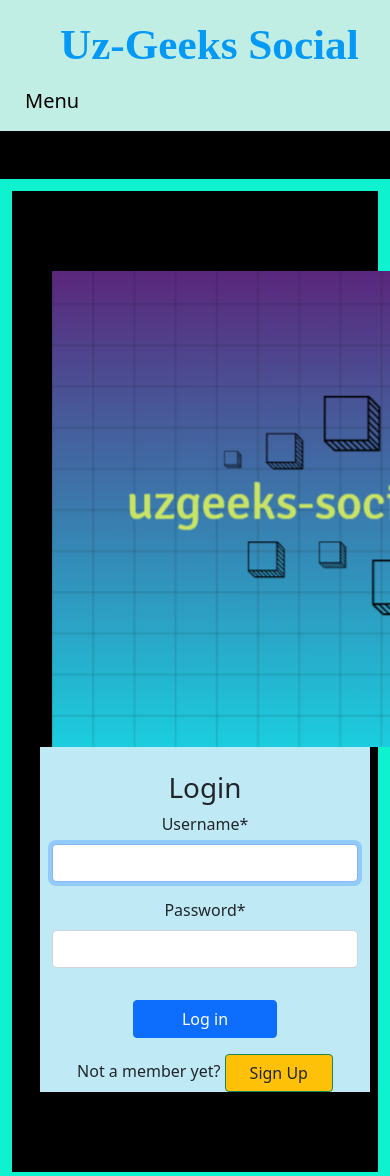
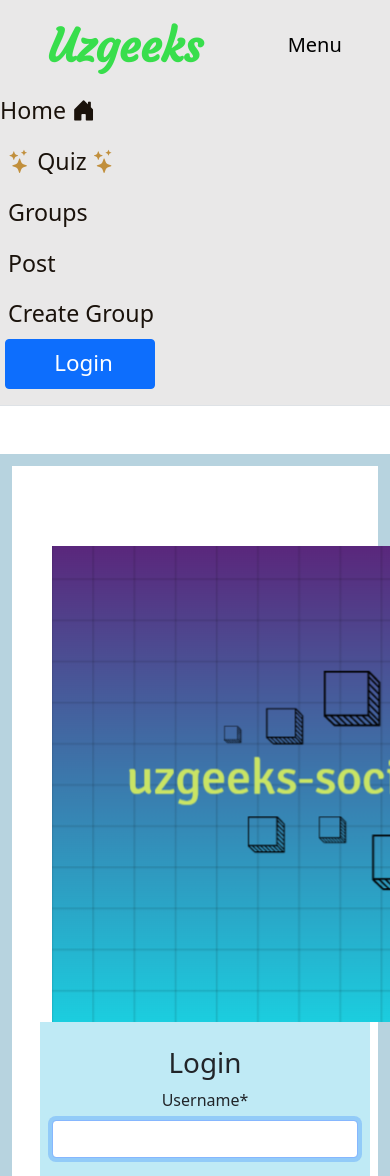
Before and after one commit to Jamshid-Ganiev/uzgeeks-social, a Django app: a page that uses templates/base.html in a window 390 px wide, after a click on "Menu". Shown: the top 1176 px of the page. Run offline with Django 4.2, Linux system fonts and the light colour scheme; parts of the project's set-up code (start-up, migrations or seed data) failed here and were passed over; some libraries are stand-ins or nearby versions.

Commit message:
Update Style, Add Hamburger Icon, Delete junk code, and Add animation to Navbar Brand

```diff
--- a/static/css/main.css
+++ b/static/css/main.css
@@ -1,15 +1,30 @@
+/* ANIMATON */
+@keyframes color-change {
+  0% { color: #301E67; }
+  15% { color: #B05A7A; }
+  25% { color: #222222; }
+  35% { color: #E8AA42; }
+  55% { color: #31C6D4; }
+  55% { color: #FF7B54; }
+  65% { color: #FF1E1E; }
+  75% { color: #89CFFD; }
+  85% { color: #002B5B; }
+  95% { color: #2C3333; }
+  100% { color: #38E54D; }
+}
+
 .mycontent{
     padding: 80px 20px 80px 40px;
-    border: 12px solid rgb(15, 242, 208);
+    border: 12px solid #B7D3DF;
   }
 
   html, body {
     height: 100%;
     width: 100%;
     overflow: auto;
-    background: #000000;
+    background: #FFFFFF;
     margin: 0;
-    color: antiquewhite;
+    color: rgb(19, 17, 15);
     padding-top: 15px;
     padding: 0;
   }
@@ -17,12 +32,21 @@
  .nav-item {
   font-size: 1.45rem;
  }
-
+ .nav-link{
+  color: #1A120B;
+ }
  .profile-nav, .login-nav {
   height: 50px;
-  width: 120px;
+  width: 150px;
   font-size: 1.4rem;
   margin-left: 5px;
+  padding-right: 5px;
+ }
+
+ .profile-icon {
+  padding-right: 8px;
+  font-size: 25px;
+  padding-left: 0;
  }
 
   #note {
@@ -37,21 +61,23 @@
     font-family: Arial;
   }
 
-  .profile-pic {
-    width: 250px;
-    height: 250px;
-    border-radius: 50%;
+.profile-pic {
+  width: 250px;
+  height: 250px;
+  border-radius: 50%;
 }
 
+.small_profile_pic{
+  width: 40px;
+  border-radius: 50%;
+}
 
 .go-to-groups{
   width:280px;
   height: 70px;
   font-weight: bold;
   font-size:2.2rem;
-  background-color:bisque;
-  /* border-top-right-radius: 100%;
-  border-bottom-right-radius: 100%; */
+  background-color:rgb(9, 8, 7);
 }
 
 .welcome-to {
@@ -59,14 +85,14 @@
 }
 
 .navbar-brand {
-  font-family: "Ubuntu", serif;
-  font-size: 2.7rem;
-  font-weight: 900;
-  color: rgb(4, 153, 245);
+  font-family: "Courgette", "Ubuntu", serif;
+  font-size: 2.8rem;
+  font-weight: 600;
+  animation: color-change 8s infinite alternate;
 }
 
-.navbar {
-  background-color: #C0EEE4;
+#navbar {
+  background-color: #E9E8E8;
 }
 
 textarea {
@@ -76,7 +102,7 @@
   font-family:sans-serif;
   font-style: inherit;
   padding: 5px 5px 2px 5px;
-  background-color: #E3F6FF;
+  background-color: #C4D7E0;
 }
 
 .welcome-username {
@@ -98,3 +124,12 @@
 .login-background-color {
   background-color: #BFEAF5;
 }
+
+.active {
+  font-weight: 600;
+  color: #0A2647;
+}
+
+.stars-icon {
+  animation: color-change 5s infinite alternate;
+}
--- a/templates/base.html
+++ b/templates/base.html
@@ -12,60 +12,63 @@
     <link rel="shortcut icon" type="image/png" href="{% static 'favicon.ico' %}"/>
     <link href="https://cdn.jsdelivr.net/npm/bootstrap@5.0.2/dist/css/bootstrap.min.css" rel="stylesheet" integrity="sha384-EVSTQN3/azprG1Anm3QDgpJLIm9Nao0Yz1ztcQTwFspd3yD65VohhpuuCOmLASjC" crossorigin="anonymous">
     <link rel="stylesheet" href="https://cdn.jsdelivr.net/npm/bootstrap-icons@1.10.3/font/bootstrap-icons.css">
+
     <!--Font-->
     <link href="https://fonts.googleapis.com/css?family=Montserrat" rel="stylesheet">
+    <link rel="preconnect" href="https://fonts.googleapis.com">
+    <link rel="preconnect" href="https://fonts.gstatic.com" crossorigin>
+    <link href="https://fonts.googleapis.com/css2?family=Courgette&display=swap" rel="stylesheet">
     <!--LOCAL CSS-->
     <link rel="stylesheet" href='{% static "css/main.css" %}' type="text/css">
 </head>
 
 <body>
-    <nav class="navbar navbar-expand-lg mb-2" role="navigation" id="navbar">
-      <div class="container-fluid">
-        <a class="navbar-brand ms-5" href="{% url 'home_page' %}">Uz-Geeks Social</a>
+    <nav class="navbar navbar-expand-lg mb-2 border-bottom" role="navigation" id="navbar">
+        <a class="navbar-brand ms-5" href="{% url 'home_page' %}">Uzgeeks</a>
 
         <button class="navbar-toggler" type="button" data-bs-toggle="collapse" data-bs-target="#navbarNav" aria-controls="navbarNav" aria-expanded="false" aria-label="Toggle navigation">
             Menu
             <span class="navbar-toggler-icon"></span>
         </button>
 
-        <div class="collapse navbar-collapse" id="navbarSupportedContent">
-            <ul class="navbar-nav ms-auto mb-2 mb-lg-0">
+        <div class="collapse navbar-collapse" id="navbarNav">
+            <ul class="navbar-nav ms-auto mb-2 mb-lg-0 list-unstyled">
+
                 <li class="nav-item">
-                    <a class="nav-link {% if request.path == home_page_url %} active {% endif %}" aria-current="page" href="{{ home_page_url }}">Home</a>
+                    <a class="nav-link {% if request.path == home_page_url %} active {% endif %}" aria-current="page" href="{{ home_page_url }}">Home <i class="bi bi-house-door-fill"></i></a>
                 </li>
                 <li class="nav-item">
-                    <a class="nav-link mx-2" href="{% url 'groups:all' %}">Groups</a>
+                    <a class="nav-link mx-2 {% if request.path == '#' %} active {% endif %}" href="#"> <i class="bi bi-stars stars-icon"></i> Quiz <i class="bi bi-stars stars-icon"></i></a>
+                </li>
+                <li class="nav-item">
+                    <a class="nav-link mx-2 {% if request.path == 'groups:all' %} active {% endif %}" href="{% url 'groups:all' %}">Groups</a>
                 </li>
 
 
                 <li class="nav-item">
-                    <a class="nav-link mx-2" href="{% url 'posts:create' %}">Post</a>
+                    <a class="nav-link mx-2 {% if request.path == 'posts:create' %} active {% endif %}" href="{% url 'posts:create' %}">Post</a>
                 </li>
                 <li class="nav-item">
-                    <a class="nav-link mx-2" href="{% url 'groups:create' %}">Create Group</a>
+                    <a class="nav-link mx-2 {% if request.path == 'groups:create' %} active {% endif %}" href="{% url 'groups:create' %}">Create Group</a>
                 </li>
-            </ul>
-            {% if request.user.is_authenticated %}
-            <div class="me-5">
-            <!--RIGHT SIDE IN THE NAVBAR-->
-                <ul class="navbar-nav list-unstyled">
-                    <li class="nav-item dropdown">
+
+                {% if request.user.is_authenticated %}
+                <!--Profile DropDown IN THE NAVBAR-->
+                    <li class="nav-item dropdown me-5">
                         <a class="profile-nav btn btn-primary dropdown-toggle {% if request.path == profile_page_url or request.path == profile_edit_page_url %} active {% endif %} " href="#" id="navbarDropdown" role="button" data-bs-toggle="dropdown" aria-expanded="false">
-                        {{ request.user.username }}
+                            <i class="bi bi-person-circle profile-icon"></i>{{ request.user.username }}
                         </a>
                         <ul class="dropdown-menu" aria-labelledby="navbarDropdown">
                             <li><a class="dropdown-item" href="{{ profile_page_url }}">Profile</a></li>
                             <li><hr class="dropdown-divider"></li>
-                            <li><a class="dropdown-item" href="{% url 'accounts:logout' %}">Log out</a></li>
+                            <li><a class="dropdown-item text-danger" href="{% url 'accounts:logout' %}">Log out</a></li>
                         </ul>
                     </li>
-                </ul>
                 {% else %}
                     <a class="login-nav btn btn-primary" href="{% url 'accounts:login' %}">Login</a>
                 {% endif %}
-            </div>
+            </ul>
         </div>
-      </div>
     </nav>
 
     <div class="container mt-5">
```
Also changed, not shown: posts/templates/posts/_post.html (+16 -8 lines), posts/templates/posts/post_confirm_delete.html (+9 -11 lines).
